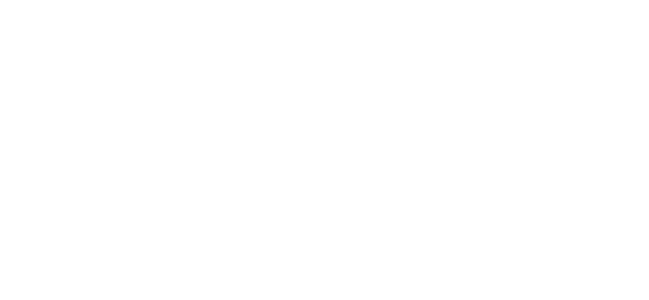
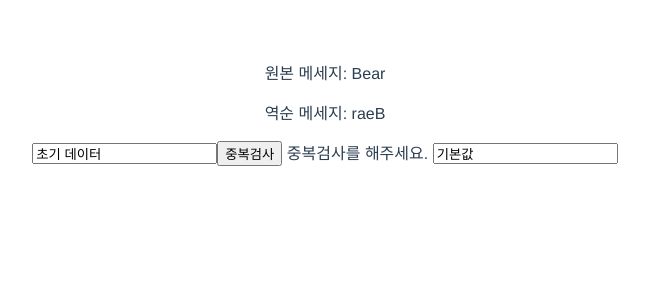
Before and after one commit to wjdgpwl1004/vueStudy, a Vue app: page /#/computed in a window 1280 px wide. Shown: the top 300 px of the page, without its empty margins (315-964 px from the left). Built offline with nearby package versions, Linux system fonts and the light colour scheme.

Commit message:
computed

```diff
--- /dev/null
+++ b/src/components/computed.vue
@@ -0,0 +1,71 @@
+<template>
+  <div class="hello">
+    <p>원본 메세지: {{message}}</p>
+    <p>역순 메세지: {{reversedMessage}}</p>
+    <input v-model="data" />
+    <button @click="validate">중복검사</button>
+    {{isValid ? '중복검사완료':'중복검사를 해주세요.'}}
+    <input v-model="computedMessage"/>
+  </div>
+</template>
+
+<script>
+export default {
+  name: 'template',
+  data () {
+    return {
+      message: 'Bear',
+      data: '초기 데이터',
+      isValid: false,
+      msg: '기본값'
+    }
+  },
+  computed: {
+    reversedMessage () {
+      return this.message.split('').reverse().join('')
+    },
+    computedMessage: {
+      get: function () {
+        return this.msg
+      },
+      set: function (newValue) {
+        this.msg = newValue + '추가'
+      }
+    }
+  },
+  watch: {
+    data () {
+      this.isValid = false
+    }
+  },
+  methods: {
+    validate () {
+      this.isValid = true
+    }
+  }
+}
+</script>
+
+<!-- Add "scoped" attribute to limit CSS to this component only -->
+<style scoped>
+h1, h2 {
+  font-weight: normal;
+}
+ul {
+  list-style-type: none;
+  padding: 0;
+}
+li {
+  display: inline-block;
+  margin: 0 10px;
+}
+a {
+  color: #42b983;
+}
+.dynamic_ex1{
+  color:blue;
+}
+.dynamic_ex2{
+  color:pink;
+}
+</style>
--- a/src/components/template.vue
+++ b/src/components/template.vue
@@ -5,6 +5,11 @@
     <span>HTMl출력 : <span v-html="realHTML"></span></span>
     <div v-bind:class="dynamic" v-on:click="changeClass">v-bind 동적클래스</div>
     <button v-bind:disabled="isButtonDisabled">Button</button>
+
+    <div v-if="isVisible">보이나요</div>
+    <a v-bind:href="URL">이동</a>
+
+    <a v-on:click.prevent="changeMsg">prevent</a>
   </div>
 </template>
 
@@ -16,7 +21,9 @@
       msg: 'Bear',
       realHTML: '<em style="color:red;">test</em>',
       dynamic: 'dynamic_ex1',
-      isButtonDisabled: true
+      isButtonDisabled: true,
+      isVisible: false,
+      URL: 'http://www.naver.com'
     }
   },
   methods: {
--- a/src/router/index.js
+++ b/src/router/index.js
@@ -4,6 +4,7 @@
 import On from '@/components/on'
 import model from '@/components/model'
 import template from '@/components/template'
+import computed from '@/components/computed'
 
 Vue.use(Router)
 
@@ -28,6 +29,11 @@
       path: '/temp',
       name: 'template',
       component: template
+    },
+    {
+      path: '/computed',
+      name: 'computed',
+      component: computed
     }
   ]
 })
```
Also changed, not shown: 1 other file (tests, documents, lock files or other folders).
